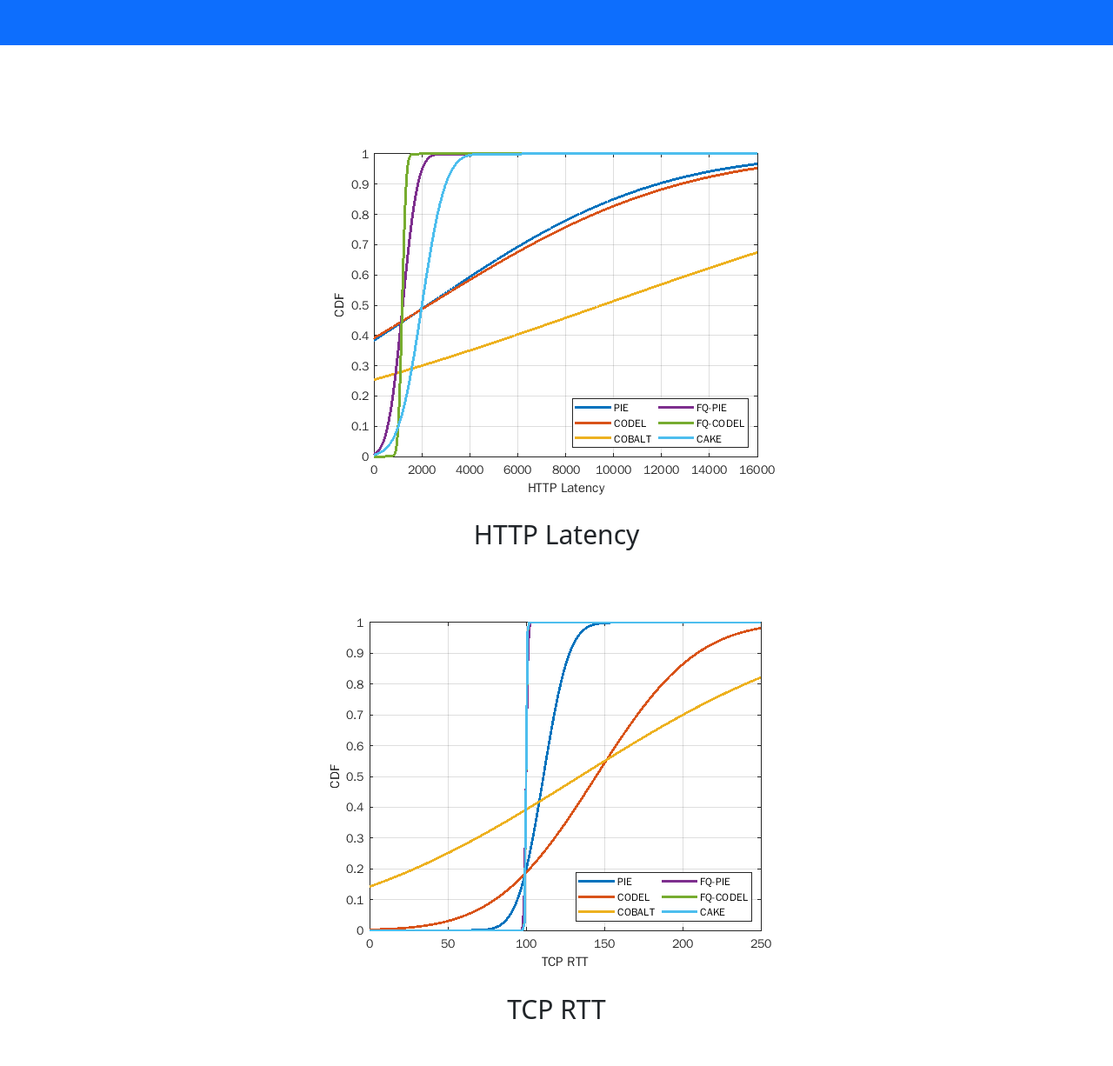
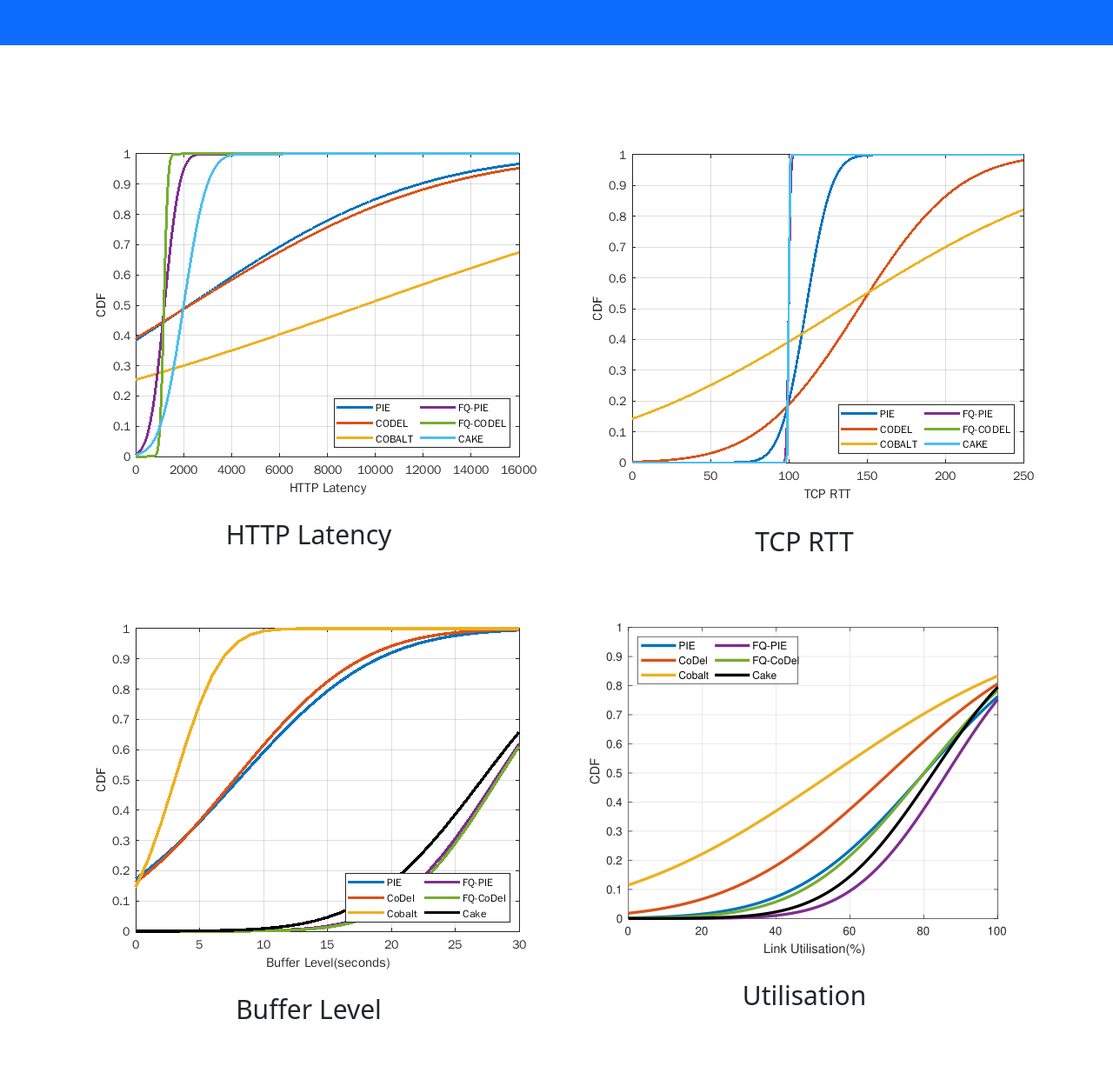
Before and after one commit to chetasborse/AQMEvaluationGraphs, a plain HTML site: page max/cdf.html in a window 1280 px wide. Shown: the part 140-1366 px from the top of the page at 87% size. After the commit the page ends 1339 px from the top, so only its background shows below. Drawn offline with nearby package versions, Linux system fonts and the light colour scheme.

Commit message:
Added Utilisation to max

```diff
--- a/max/cdf.html
+++ b/max/cdf.html
@@ -23,24 +23,25 @@
 
 <div class="container mt-5">
     <div class="row">
-        <div class="col-sm-12">
+        <div class="col-sm-6">
           <img src="Graphs2/http/httplatency.png"/>
           <p style="text-align: center; font-size: 30px; padding-top: 20px;">HTTP Latency</p>
         </div>
-    </div>
-    <div class="row">
-        <div class="col-sm-12">
+        <div class="col-sm-6">
             <img src="Graphs2/tcp/tcprtt.png"/>
             <p style="text-align: center; font-size: 30px; padding-top: 20px;">TCP RTT</p>
         </div>
     </div>
     <div class="row">
-        <div class="col-sm-12">
+        <div class="col-sm-6">
             <img src="Graphs2/dash/bufferlevel.png"/>
             <p style="text-align: center; font-size: 30px; padding-top: 20px;">Buffer Level</p>
         </div>
+        <div class="col-sm-6">
+            <img src="Graphs2/Application Bandwidth/Utilisation.png"/>
+            <p style="text-align: center; font-size: 30px; padding-top: 20px;">Utilisation</p>
+        </div>
     </div>
-
 </div>
 
 </body>
```
Also changed, not shown: min/cdf.html (+2 -2 lines), max/Graphs2/Application Bandwidth/Utilisation.png (added).
